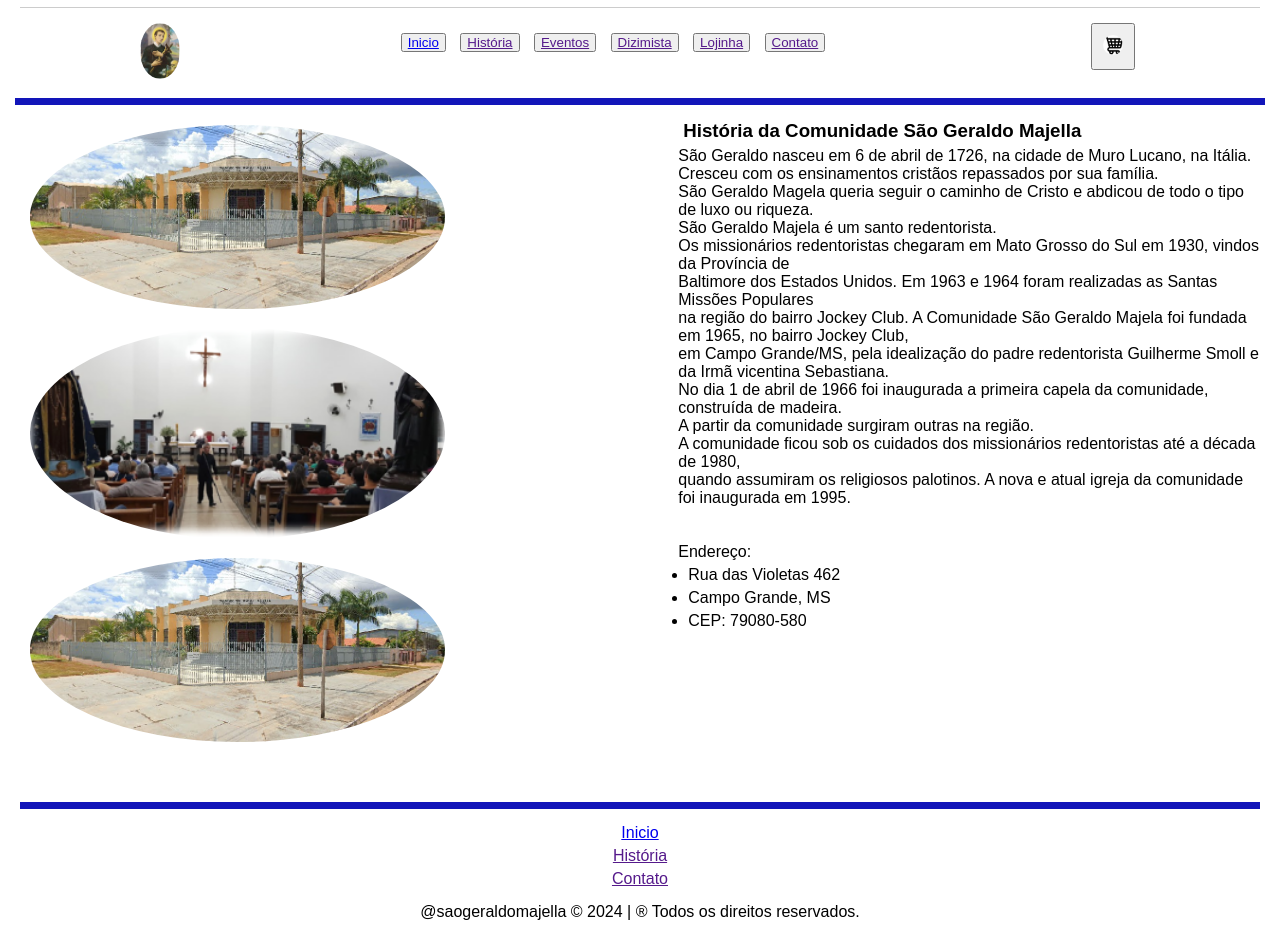
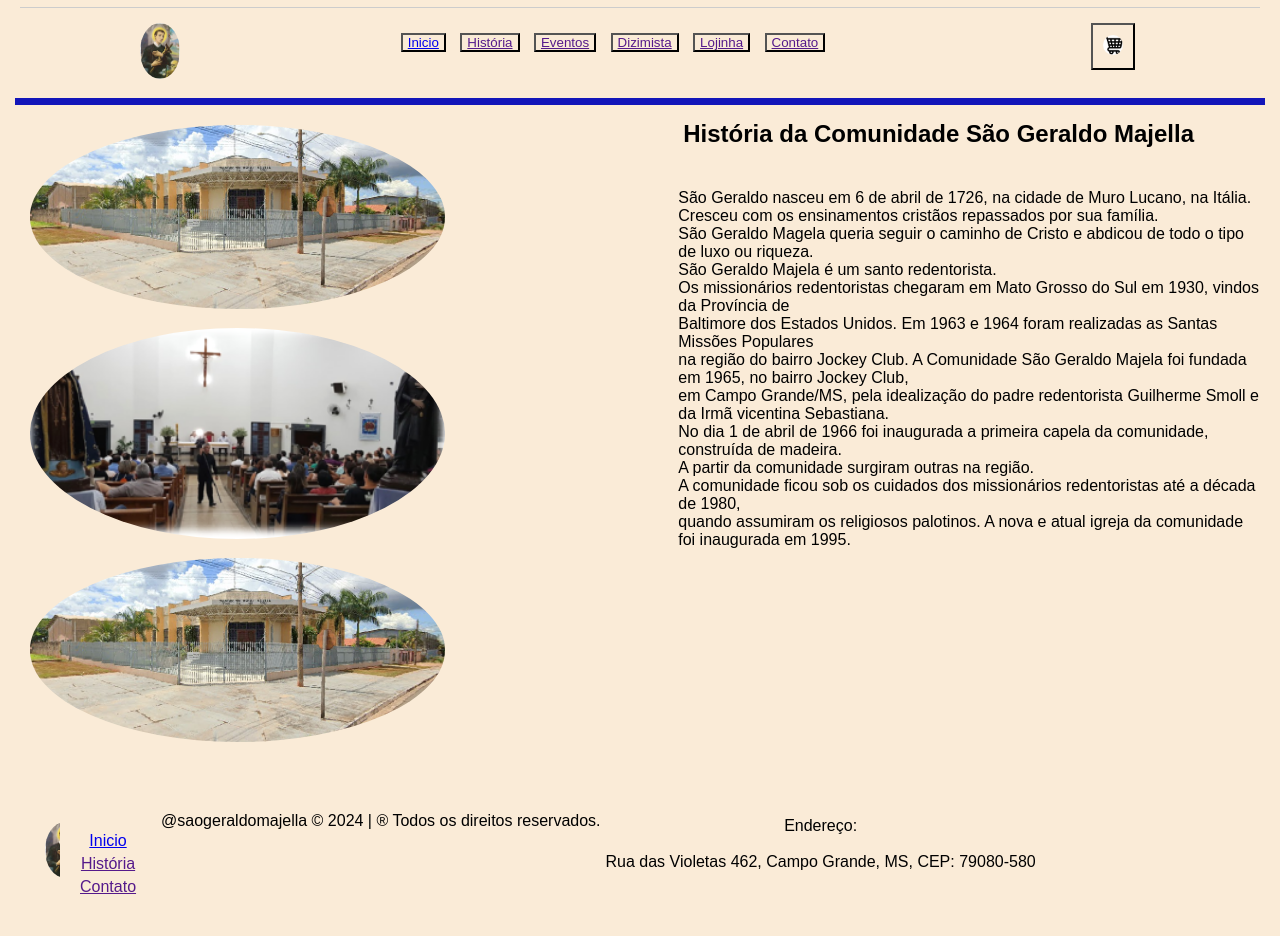
Before and after one commit to Aguiar-Fernandes/Projetos-Web, a plain HTML site: page Front-end/SGM/SGM/index.html in a window 1280 px wide. Shown: the part 78-1014 px from the top of the page. Drawn offline with Linux system fonts and the light colour scheme.

Commit message:
Add files via upload

```diff
--- a/Front-end/SGM/SGM/assets/css/style.css
+++ b/Front-end/SGM/SGM/assets/css/style.css
@@ -1,6 +1,7 @@
 *{
     margin: 05px;
     padding: 00px;
+    background-color: antiquewhite;
 
     }
 
@@ -24,7 +25,9 @@
 section{
     display: flex;
 }
-
+footer{
+    display: flex;
+}
 
 img{
     border-radius: 100%;
@@ -38,7 +41,7 @@ img{
 }
 .imagem2{
 
-    position: relative
+    position: relative;
 }
 
 
@@ -47,6 +50,7 @@ img{
     position: absolute; top: 40px; left: 40px;
 
 }
+
 
 .contato{
         text-align: left;
--- a/Front-end/SGM/SGM/index.html
+++ b/Front-end/SGM/SGM/index.html
@@ -83,7 +83,8 @@
             </br></br>
         </div>
         <div>
-            <p><h3>História da Comunidade São Geraldo Majella</h3>
+            <p><h2>História da Comunidade São Geraldo Majella</h2>
+                </br></br>
                 São Geraldo nasceu em 6 de abril de 1726, na cidade de Muro Lucano, na Itália. </br>
                 Cresceu com os ensinamentos cristãos repassados por sua família.</br>
                 São Geraldo Magela queria seguir o caminho de Cristo e abdicou de todo o tipo de luxo ou riqueza.</br>
@@ -98,29 +99,39 @@
                 quando assumiram os religiosos palotinos. A nova e atual igreja da comunidade foi inaugurada em 1995.</br>
 
                 </br></br>
-                Endereço:
-                <ul>
-                    <li>Rua das Violetas 462</li>
-                    <li>Campo Grande, MS</li>
-                    <li>CEP: 79080-580</li>
-                </ul>
+
                 </br></br></br>
             </p>
         </div>
 
-    </div>
     </section>
 
 </body>
 
 <footer>
+
+    <section>
         <hr class="hr2">
+        <div class="central">
+
+            <div class="cabecalho1">
+            <img src="assets/imagens/Sao Geraldo.jpeg" alt="icone" width="40px">
+        </div>
+        <div>
             <nav>
                 <ul><a href="index.html">Inicio</a></ul>
                 <ul><a href="">História</a></ul>
                 <ul><a href="">Contato</a></ul>
             </nav>
+        </div>
             @saogeraldomajella © 2024 | ® Todos os direitos reservados.
+        <div>
+            Endereço:
+            </br></br>
+            Rua das Violetas 462, Campo Grande, MS, CEP: 79080-580
+        </div>
+        </div>
+    </section>
 </footer>
 
 </html>
```
Lines whose indentation alone changed are shown as unchanged.
